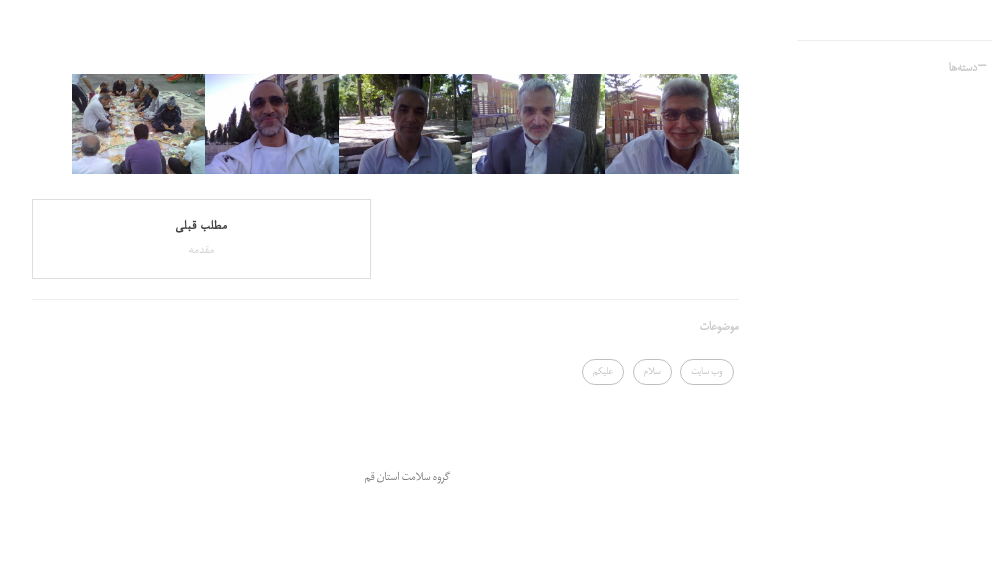
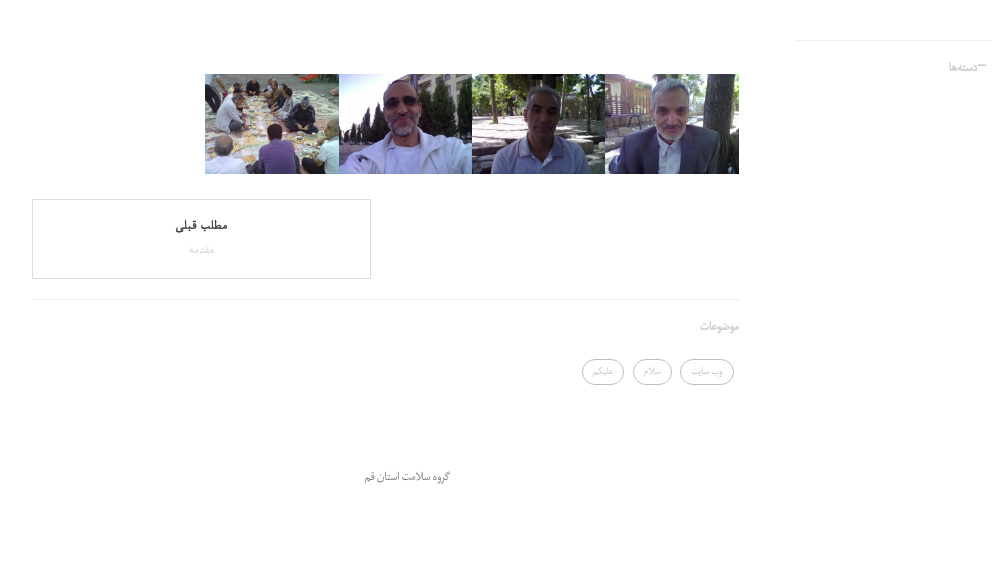
Before and after one commit to grouh-salamat/grouh-salamat.github.io, a Jekyll site: the page built from _posts/2017-06-28-p20.markdown, in a window 1280 px wide. Shown: the part 457-1039 px from the top of the page, without its empty margins (233-1241 px from the left). Built offline with Jekyll 4.4.1, drawn with Linux system fonts in a browser that asks for light colours; comment, search, counter and statistics services are not loaded.

Commit message:
Update 2017-06-28-p20.markdown

```diff
--- a/_posts/2017-06-28-p20.markdown
+++ b/_posts/2017-06-28-p20.markdown
@@ -10,7 +10,7 @@ tags:
  سلام علیکم
 ---
 
-<img style="float: right;width=100px;height:100px" src="https://github.com/grouh-salamat/grouh-salamat.github.io/raw/master/img/1.jpg">
+
 
 <img style="float: right;width=100px;height:100px" src="https://github.com/grouh-salamat/grouh-salamat.github.io/raw/master/img/2.jpg">
 
```
